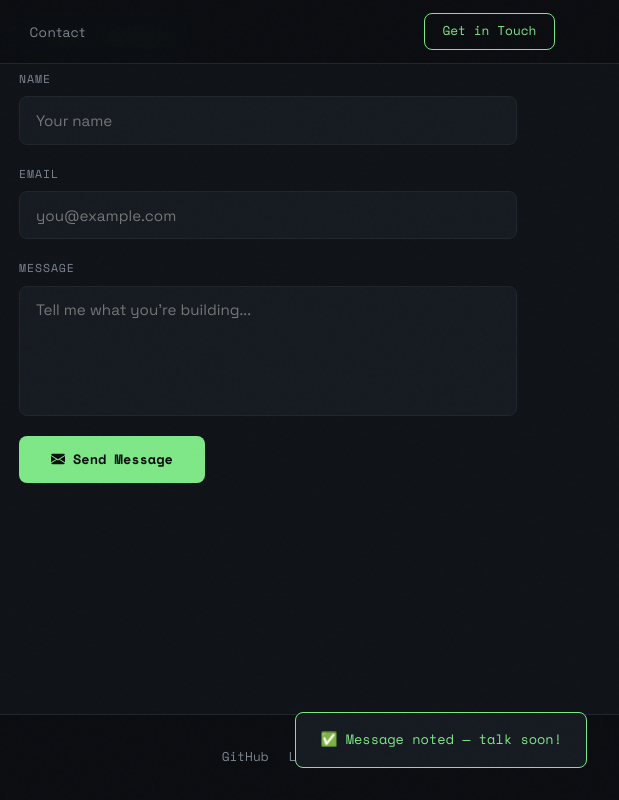
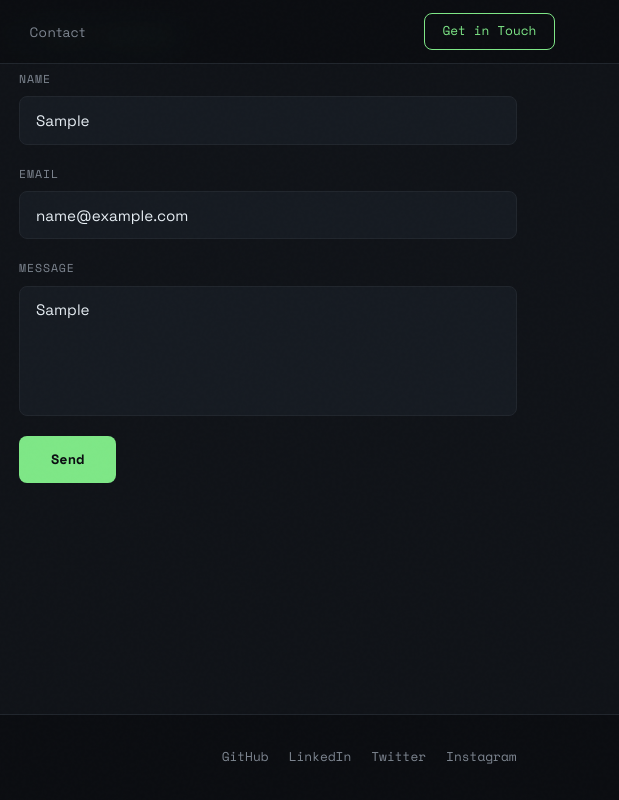
Before and after one commit to mayura0001/MayuraWeb, a plain HTML site: page index.html in a window 1280 px wide. Both pictures are taken after typing "Sample", "name@example.com", "Sample" into the empty fields and a click on the button "Send Message". Shown: the part 3473-4273 px from the top of the page, 661-1280 px from the left. Drawn offline with nearby package versions, Linux system fonts and the light colour scheme.

Commit message:
contact form send content to my Gmail via EmailJS

```diff
--- a/index.html
+++ b/index.html
@@ -9,6 +9,7 @@
     <link href="https://fonts.googleapis.com/css2?family=Space+Grotesk:wght@300;400;500;600;700&family=Space+Mono:ital,wght@0,400;0,700;1,400&display=swap" rel="stylesheet">
     <link rel="stylesheet" href="/style.css" />
     <script src="/script.js" defer></script>
+    <script src="https://cdn.jsdelivr.net/npm/@emailjs/browser@4/dist/email.min.js"></script>
 </head>
 <body>
 
@@ -324,7 +325,7 @@
           <label for="message">Message</label>
           <textarea id="message" placeholder="Tell me what you're building..."></textarea>
         </div>
-        <button class="btn-send" onclick="handleSend()">
+        <button id="btn-send" class="btn-send" onclick="handleSend()">
           <svg width="14" height="14" viewBox="0 0 16 16" fill="currentColor"><path d="M.05 3.555A2 2 0 0 1 2 2h12a2 2 0 0 1 1.95 1.555L8 8.414.05 3.555ZM0 4.697v7.104l5.803-3.558L0 4.697ZM6.761 8.83l-6.57 4.027A2 2 0 0 0 2 14h12a2 2 0 0 0 1.808-1.144l-6.57-4.027L8 9.586l-1.239-.757Zm3.436-.586L16 11.801V4.697l-5.803 3.546Z"/></svg>
           Send Message
         </button>
--- a/script.js
+++ b/script.js
@@ -42,21 +42,51 @@ hamburger.classList.remove('open');
 mobileMenu.classList.remove('open');
 }
 
+
 /* ── CONTACT FORM ────────────────────────────────────────── */
+function isValidEmail(email) {
+  return /^[^\s@]+@[^\s@]+\.[^\s@]+$/.test(email);
+}
+
 function handleSend() {
-const name    = document.getElementById('name').value.trim();
-const email   = document.getElementById('email').value.trim();
+  const name = document.getElementById('name').value.trim();
+  const email = document.getElementById('email').value.trim();
   const message = document.getElementById('message').value.trim();
+  const sendBtn = document.getElementById('btn-send');
+
   if (!name || !email || !message) {
     alert('Please fill in all fields.');
     return;
   }
-const toast = document.getElementById('toast');
-toast.classList.add('show');
+
+  if (!isValidEmail(email)) {
+    alert('Please enter a valid email address.');
+    return;
+  }
+
+  sendBtn.disabled = true;
+  sendBtn.textContent = 'Sending...';
+
+  emailjs.send(
+    "service_pix81jn",    // ← replace with your real service ID
+    "template_829c24p",   // ← replace with your real template ID
+    { name, email, message },
+    "f-iqwOzwt4S8lp33E"     // ← replace with your EmailJS public key
+  )
+  .then(() => {
+    alert("Email sent!");
     document.getElementById('name').value = '';
     document.getElementById('email').value = '';
     document.getElementById('message').value = '';
-setTimeout(() => toast.classList.remove('show'), 3500);
+  })
+  .catch(err => {
+    console.error(err);
+    alert("Failed to send email");
+  })
+  .finally(() => {
+    sendBtn.disabled = false;
+    sendBtn.textContent = 'Send';
+  });
 }
 
 /* ── ACTIVE NAV HIGHLIGHT ────────────────────────────────── */
```
Lines whose indentation alone changed are shown as unchanged.
